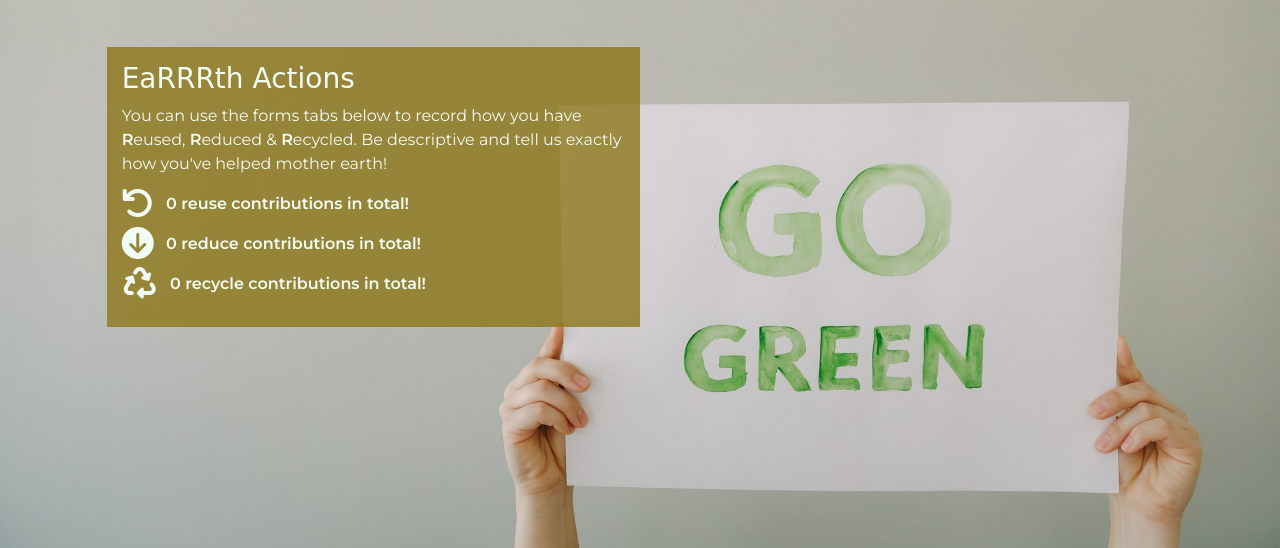
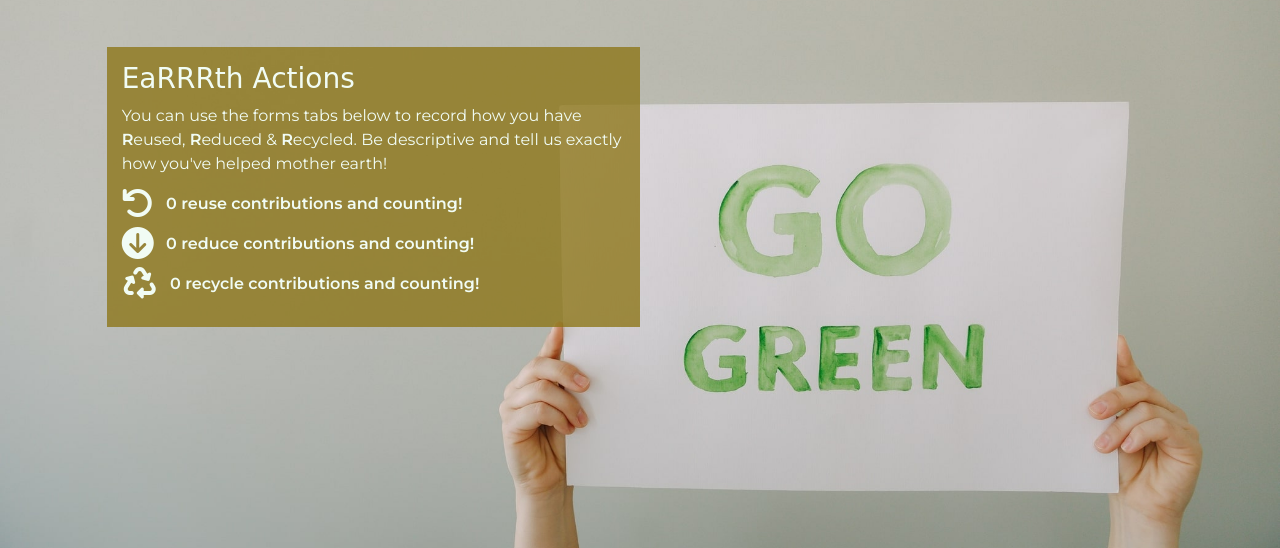
Before and after one commit to JoelMichaelRutter/team-1-apr-hackathon-earth-day, a Django app: page /contribute/ in a window 1280 px wide. Shown: the part 87-635 px from the top of the page. Run offline with Django 3.2, Linux system fonts and the light colour scheme; data that the repository does not hold is empty; some libraries are stand-ins or nearby versions; some web fonts are replaced.

Commit message:
updated earth action counting content to read 'and counting'

```diff
--- a/contributions/templates/contributions/contributions.html
+++ b/contributions/templates/contributions/contributions.html
@@ -20,13 +20,13 @@
                             mother earth!
                         </p>
                         <div>
-                            <p class="mont-font-bold"><i class="fa-solid fa-arrow-rotate-left fa-2xl me-2"></i> {{ reuse_count }} reuse contributions in total!</p>
+                            <p class="mont-font-bold"><i class="fa-solid fa-arrow-rotate-left fa-2xl me-2"></i> {{ reuse_count }} reuse contributions and counting!</p>
                         </div>
                         <div>
-                            <p class="mont-font-bold"><i class="fa-solid fa-circle-arrow-down fa-2xl me-2"></i> {{ reduce_count }} reduce contributions in total!</p>
+                            <p class="mont-font-bold"><i class="fa-solid fa-circle-arrow-down fa-2xl me-2"></i> {{ reduce_count }} reduce contributions and counting!</p>
                         </div>
                         <div>
-                            <p class="mont-font-bold"><i class="fa-solid fa-recycle fa-2xl me-2"></i> {{ recycle_count }} recycle contributions in total!</p>
+                            <p class="mont-font-bold"><i class="fa-solid fa-recycle fa-2xl me-2"></i> {{ recycle_count }} recycle contributions and counting!</p>
                         </div>
                     </section>
                 </div>
```
